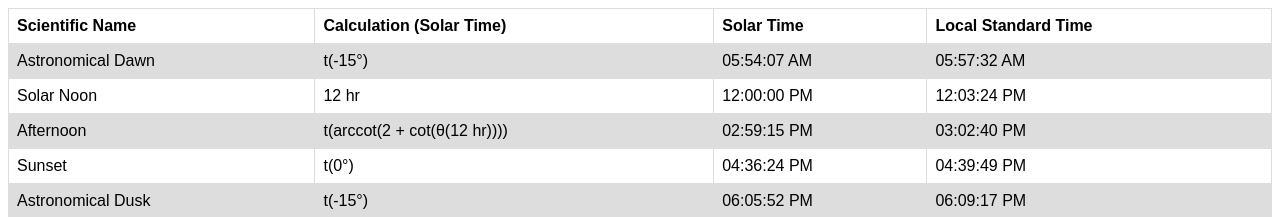
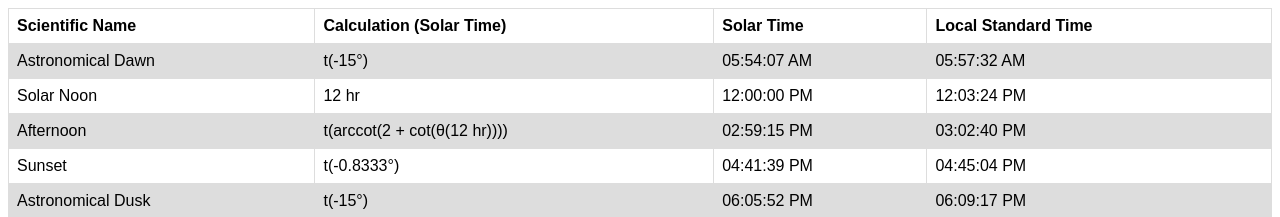
Before and after one commit to mahadinur/scientific-prayer-times, a website: page index.html in a window 1280 px wide. Shown: the top 217 px of the page. Drawn offline with Linux system fonts and the light colour scheme.

Commit message:
changed sunset

```diff
--- a/index.html
+++ b/index.html
@@ -58,7 +58,7 @@
         </tr>
         <tr>
             <td>Sunset</td>
-            <td>t(0°)</td>
+            <td>t(-0.8333°)</td>
             <td id="sunset-solar"></td>
             <td id="sunset-local"></td>
         </tr>
--- a/index.js
+++ b/index.js
@@ -102,8 +102,8 @@ function update() {
     var afternoon_solar = hour(solar_time_2(arccot(1 + hanafi + cot(theta(12)))));
     var afternoon_local = hour(local_time(solar_time_2(arccot(1 + hanafi + cot(theta(12))))));
 
-    var sunset_solar = hour(solar_time_2(0));
-    var sunset_local = hour(local_time(solar_time_2(0)));
+    var sunset_solar = hour(solar_time_2(-0.8333));
+    var sunset_local = hour(local_time(solar_time_2(-0.8333)));
 
     var dusk_solar = hour(solar_time_2(-15));
     var dusk_local = hour(local_time(solar_time_2(-15)));
```
